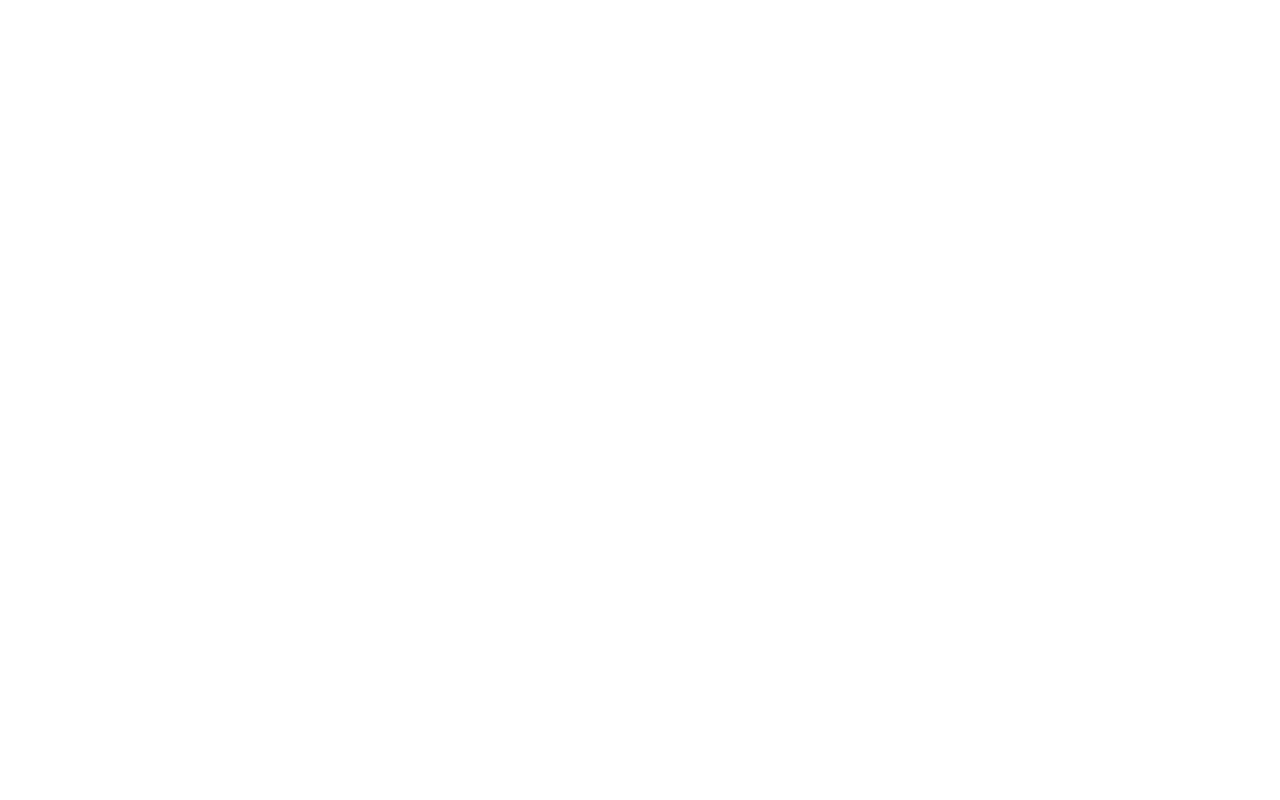
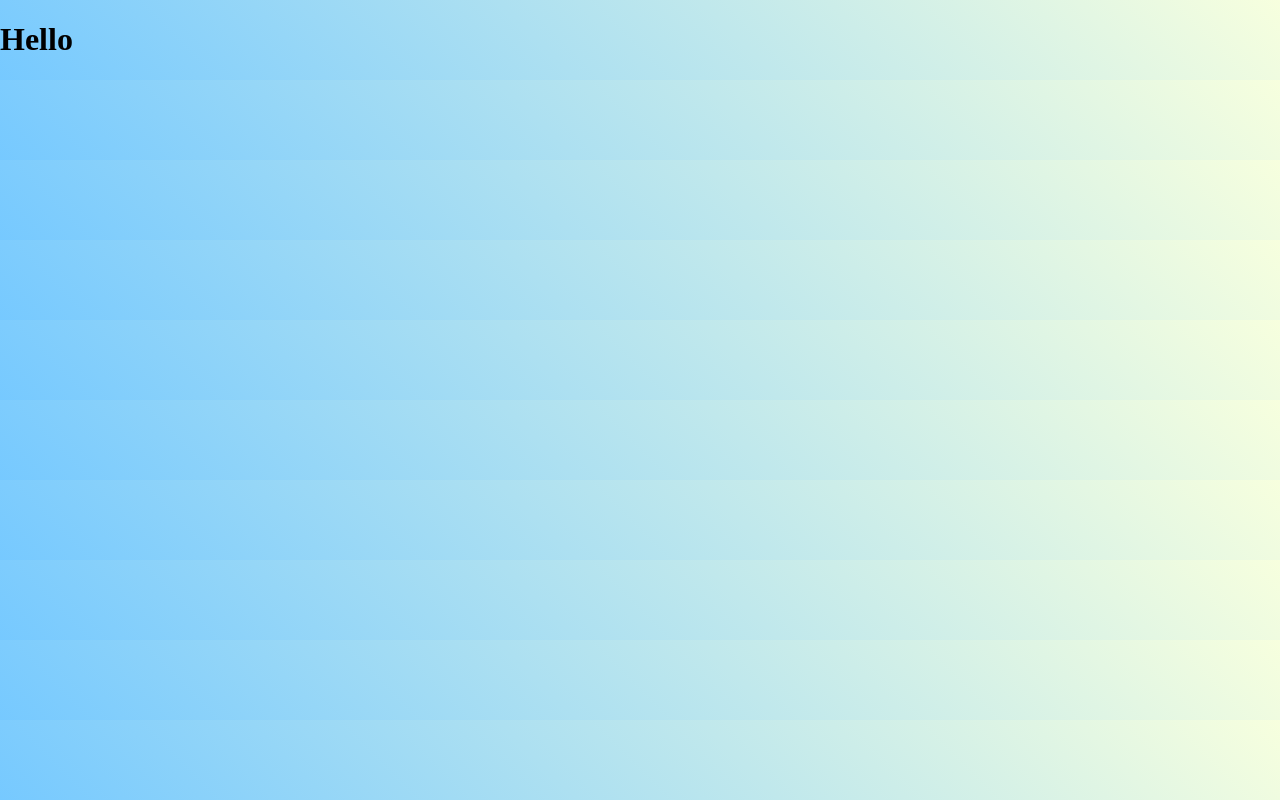
Before and after one commit to Geachie/CSS-Transform-Penguin, a plain HTML site: page index.html in a window 1280 px wide. Drawn offline with Linux system fonts and the light colour scheme.

Commit message:
normalise page sizing

```diff
--- a/index.html
+++ b/index.html
@@ -8,6 +8,6 @@
   <link rel="stylesheet" href="styles.css">
 </head>
 <body>
-
+  <h1>Hello</h1>
 </body>
 </html>
--- a/styles.css
+++ b/styles.css
@@ -0,0 +1,9 @@
+body {
+  background: linear-gradient(
+    45deg,
+    rgb(118,201,255),
+    rgb(247,255,222)
+  );
+  margin: 0;
+  padding: 0;
+}
```
